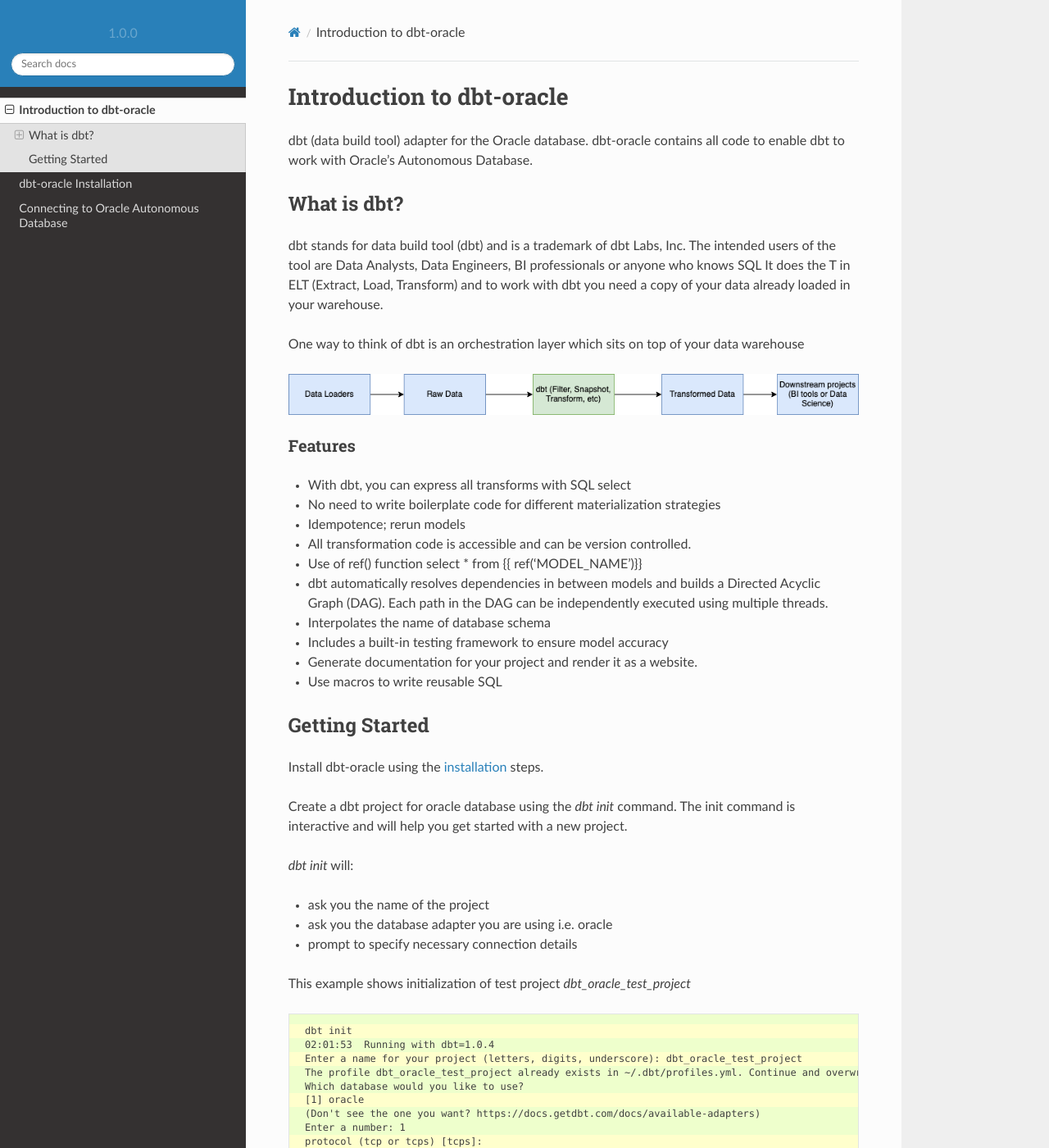
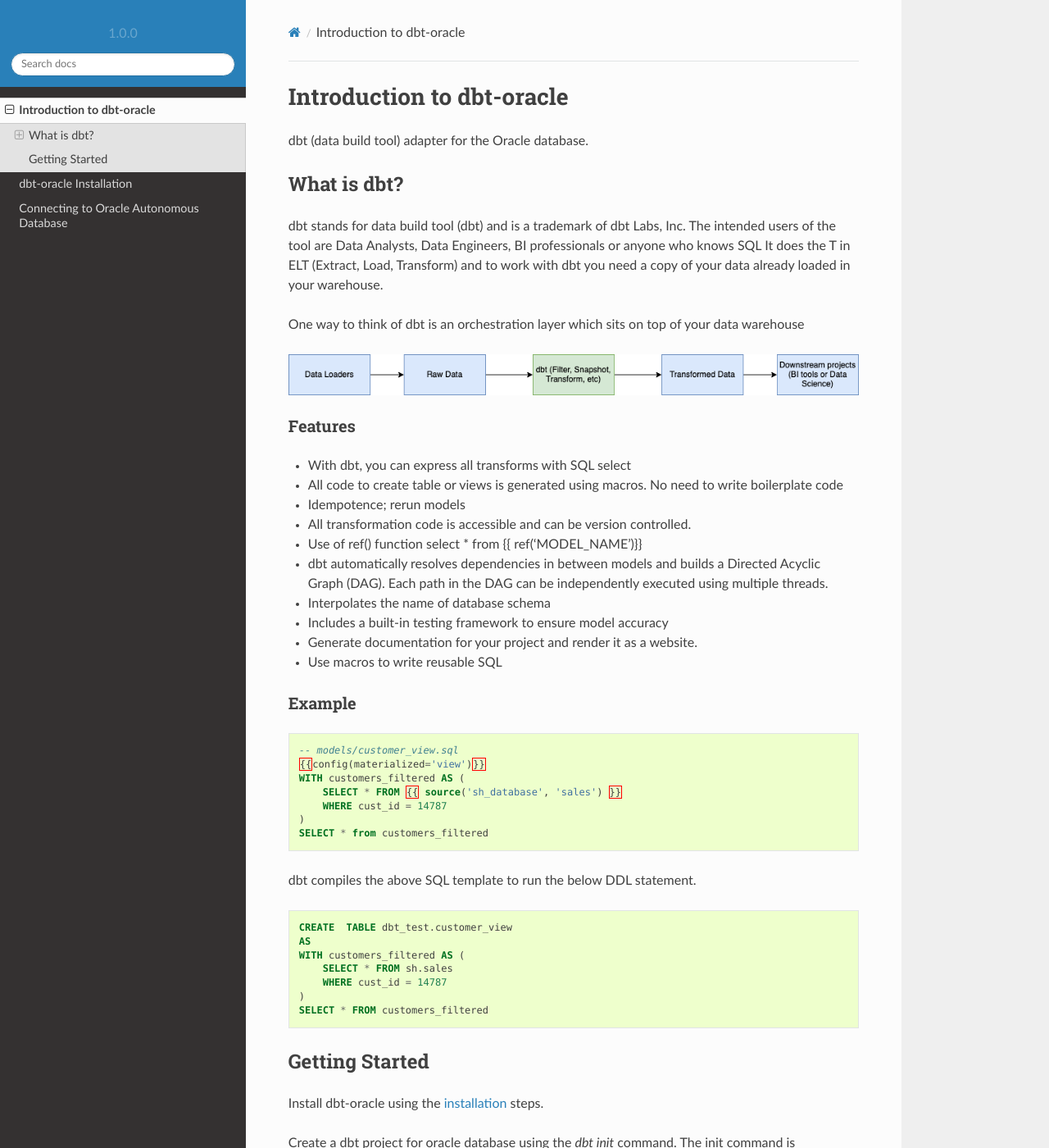
Before and after one commit to oracle/dbt-oracle, a Sphinx documentation site: the page built from doc/source/user_guide/introduction.rst, in a window 1280 px wide and 1400 px high. Shown: the whole window at 82% size. Built offline with Sphinx 7.4.7 and the Read the Docs theme 2.0.0, drawn with Linux system fonts in a browser that asks for light colours.

```diff
--- a/doc/source/index.rst
+++ b/doc/source/index.rst
@@ -6,7 +6,7 @@
 Welcome to dbt-oracle's documentation!
 ======================================
 
-dbt-oracle implements dbt (data build tool) functionalities for the Oracle database. It is currently tested with Oracle Database versions 19c and 21c and seamlessly integrates with Autonomous Database Cloud Service (ADB-S)
+dbt-oracle implements dbt (data build tool) functionalities for the Oracle database. It is currently tested with Oracle Database versions 19c and 21c and seamlessly integrates with Oracle Autonomous Database (ADB-S).
 It supports Python versions 3.6, 3.7, 3.8 and 3.9. Older versions of dbt-oracle may be used with Python 3.5
 
 dbt-oracle is distributed under :ref:`Apache 2.0 License<license>`. A detailed description of dbt-oracle changes can be found in the :ref:`release notes<releasenotes>`.
--- a/doc/source/release_notes.rst
+++ b/doc/source/release_notes.rst
@@ -6,6 +6,7 @@ dbt-oracle Release Notes
 ========================
 
 Version 1.0.0 (May 2022)
+^^^^^^^^^^^^^^^^^^^^^^^^
 
 * Python versions
    * Python 3.6, 3.7, 3.8 and 3.9 are supported.
--- a/doc/source/user_guide/installation.rst
+++ b/doc/source/user_guide/installation.rst
@@ -55,7 +55,7 @@ Installation
       python -m pip install dbt-oracle --upgrade
 
 Support
-=========
+=======
 dbt-oracle will provide support for the following
 
 * Python versions 3.6, 3.7, 3.8 and 3.9
--- a/doc/source/user_guide/introduction.rst
+++ b/doc/source/user_guide/introduction.rst
@@ -4,7 +4,6 @@
 Introduction to dbt-oracle
 **************************
 dbt (data build tool) adapter for the Oracle database.
-dbt-oracle contains all code to enable dbt to work with Oracle's Autonomous Database.
 
 
 What is dbt?
@@ -20,7 +19,7 @@ Features
 ^^^^^^^^
 
 * With dbt, you can express all transforms with SQL select
-* No need to write boilerplate code for different materialization strategies
+* All code to create table or views is generated using macros. No need to write boilerplate code
 * Idempotence; rerun models
 * All transformation code is accessible and can be version controlled.
 * Use of ref() function select * from {{ ref('MODEL_NAME')}}
@@ -30,6 +29,30 @@ Features
 * Generate documentation for your project and render it as a website.
 * Use macros to write reusable SQL
 
+Example
+^^^^^^^
+
+.. code-block:: sql
+
+   -- models/customer_view.sql
+   {{config(materialized='view')}}
+   WITH customers_filtered AS (
+       SELECT * FROM {{ source('sh_database', 'sales') }}
+       WHERE cust_id = 14787
+   )
+   SELECT * from customers_filtered
+
+dbt compiles the above SQL template to run the below DDL statement.
+
+.. code-block:: sql
+
+   CREATE  TABLE dbt_test.customer_view
+   AS
+   WITH customers_filtered AS (
+       SELECT * FROM sh.sales
+       WHERE cust_id = 14787
+   )
+   SELECT * FROM customers_filtered
 
 Getting Started
 ---------------
```
Also changed, not shown: other parts of doc/source/user_guide/installation.rst (+1 -1 lines), doc/source/user_guide/connection.rst (+66 -35 lines).
